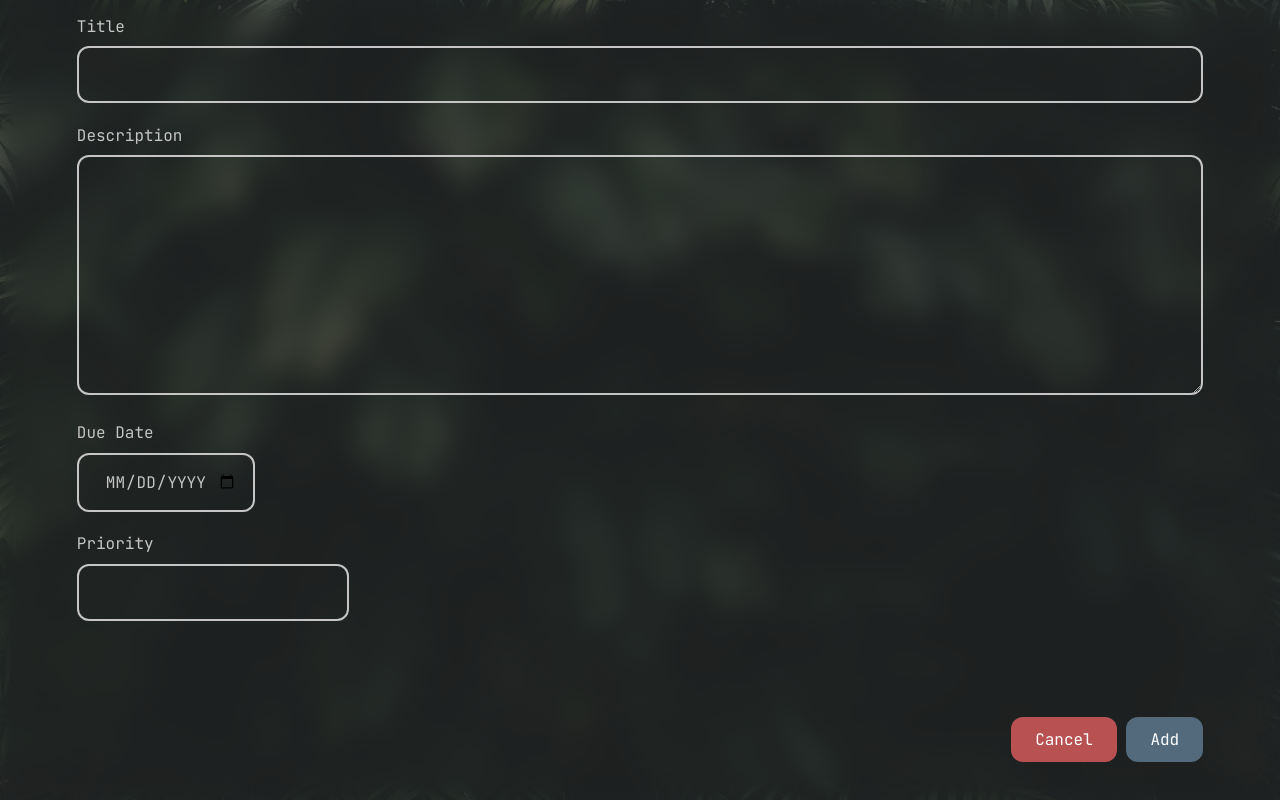
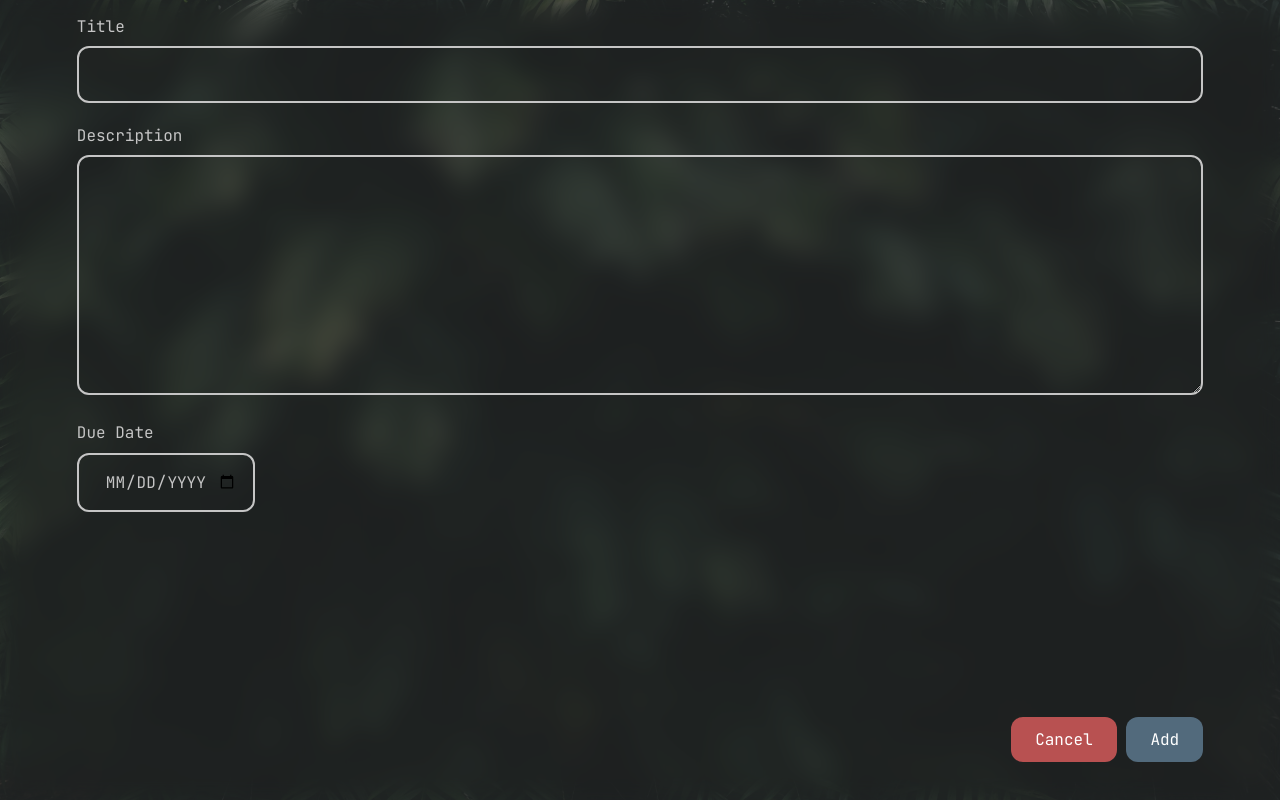
Before and after one commit to dulnithLiyanage/To-Do-List, a website built with Vite: page src/index.html in a window 1280 px wide. Both pictures are taken after a click on the button 1175 px from the left and 740 px from the top of the page. Built offline with nearby package versions, Linux system fonts and the light colour scheme.

Commit message:
Removed priority input in form

```diff
--- a/src/index.html
+++ b/src/index.html
@@ -45,10 +45,7 @@
               ></textarea></label
             ><label for="due-date"
               ><div class="due-label">Due Date</div>
-              <input type="date" id="due-date" required /></label
-            ><label for="priority"
-              ><div class="label">Priority</div>
-              <input type="text" id="priority" required
+              <input type="date" id="due-date" required
             /></label>
             <div class="button-container">
               <button id="close-modal" type="button">Cancel</button>
```
